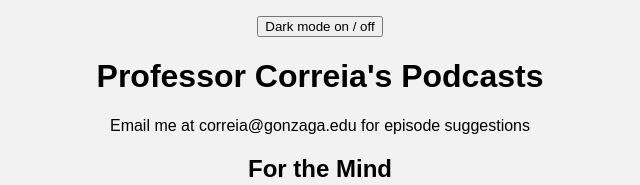
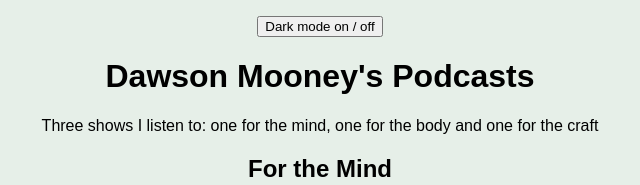
Before and after one commit to dawsonmahooney-dot/bmis235-html-2, a plain HTML site: page index.html in a window 1280 px wide. Shown: the top 185 px of the page, without its empty margins (320-960 px from the left). Drawn offline with Linux system fonts and the light colour scheme.

Commit message:
Change dark mode colors and put my name on the page

```diff
--- a/index.html
+++ b/index.html
@@ -1,16 +1,16 @@
 <!DOCTYPE html>
 <!--
-  Author: YOUR NAME
+  Author: Dawson Mooney
   GU username: YOUR-GU-USERNAME
   Course: BMIS 235 - HTML-2
 -->
 <html lang="en">
 <head>
 <meta charset="utf-8">
-<meta name="author" content="YOUR NAME">
+<meta name="author" content="Dawson Mooney">
 
 <!-- this is the title that shows up on the tab of a web browser -->
-<title>John Correia's Podcasts</title>
+<title>Dawson Mooney's Podcasts</title>
 
 <style>
 body { font-family: Arial, sans-serif; margin: 0; padding: 0 20px; }
@@ -43,8 +43,8 @@ ul {
 
 <a id="top"></a>
 
-<h1>Professor Correia's Podcasts</h1>
-<p style="text-align: center;">Email me at correia@gonzaga.edu for episode suggestions</p>
+<h1>Dawson Mooney's Podcasts</h1>
+<p style="text-align: center;">Three shows I listen to: one for the mind, one for the body and one for the craft</p>
 
 <!-- ===================== MENU OF IMAGES ===================== -->
 <!-- Click an image and it jumps down to its video.            -->
@@ -102,14 +102,15 @@ ul {
 </section>
 
 <!-- Footer: fill in your name -->
-<p style="text-align: center;">Built by YOUR NAME &middot; BMIS 235</p>
+<p style="text-align: center;">Built by Dawson Mooney &middot; BMIS 235</p>
 
 
 <!-- ===================== DARK MODE SCRIPT ===================== -->
 <script>
   // 1. Your two colors. Change these to your own.
-  var lightColor = "#f2f2f2";
-  var darkColor  = "#222222";
+  // my light color: #e6efe8 (pale sage), my dark color: #1f3b2d (forest green)
+  var lightColor = "#e6efe8";
+  var darkColor  = "#1f3b2d";
 
   // 2. Which mode the page is in right now
   var dark = false;
```
